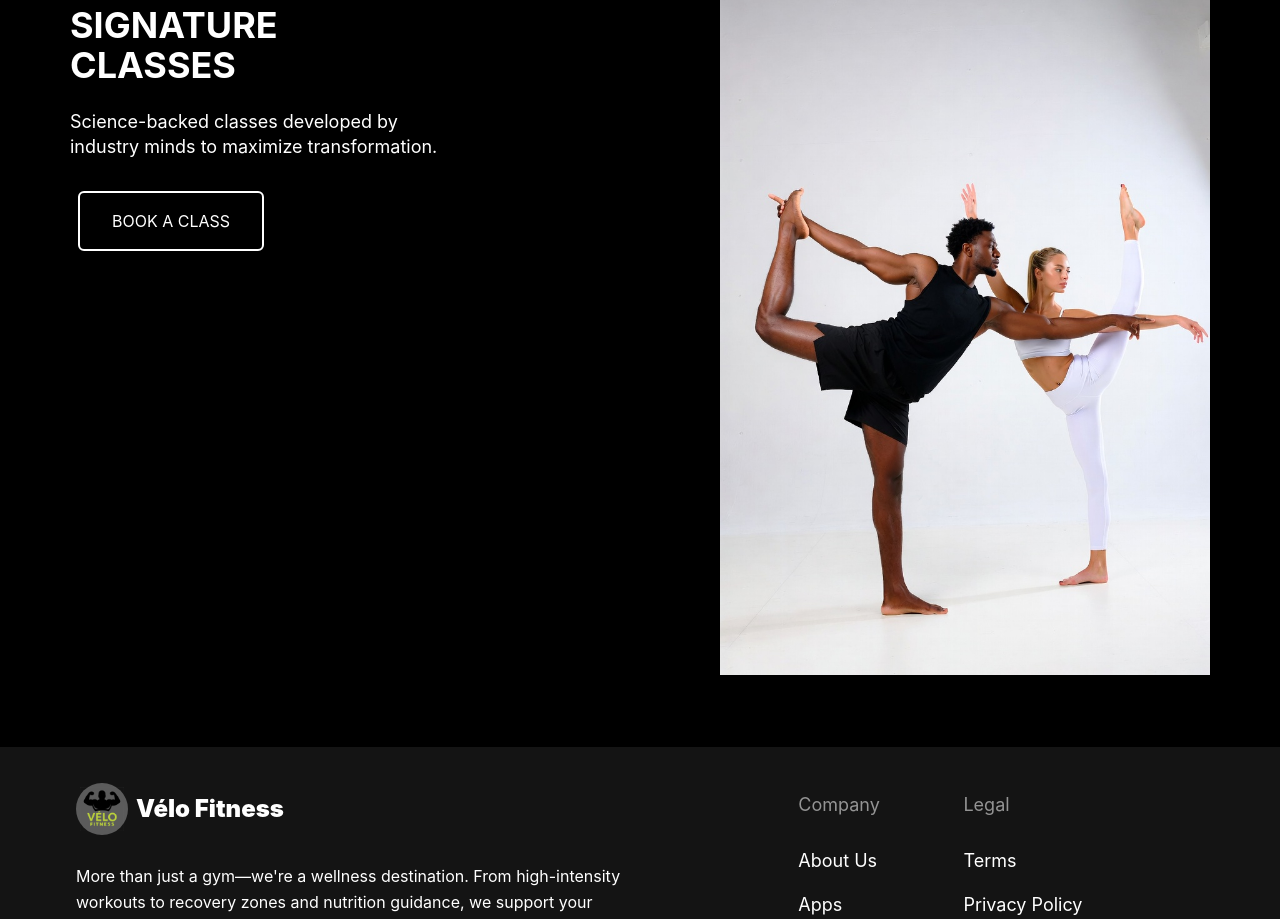
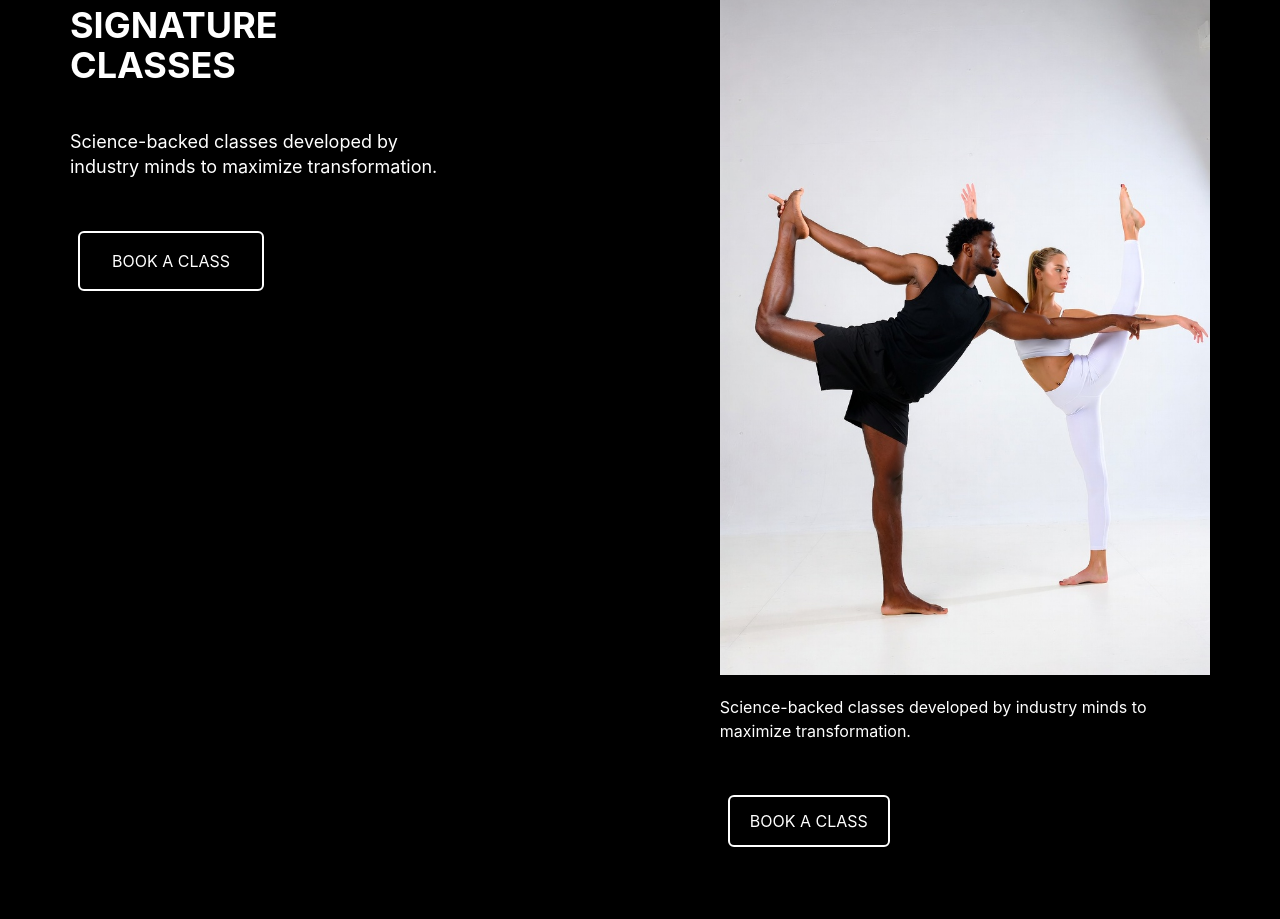
Before and after one commit to Nhlalo/VeloFitness, a React (Vite) app: page /classes in a window 1280 px wide. Shown: the part 1007-1926 px from the top of the page. Built offline with nearby package versions, Linux system fonts and the light colour scheme.

Commit message:
feat: add button and paragraph, within unlimited signature classes, depending on view port width

```diff
--- a/src/pages/classes/Classes.tsx
+++ b/src/pages/classes/Classes.tsx
@@ -52,11 +52,11 @@ function UnlimitedSignatureClasses() {
           <h2 className="mt-5 mb-6 text-3xl font-bold uppercase lg:w-[50%] lg:text-4xl">
             Unlimited Signature Classes
           </h2>
-          <p className="line xl py- mb-6 text-base lg:w-[60%] lg:text-lg lg:leading-[1.4]">
+          <p className="mb-6 hidden w-[60%] py-5 text-lg leading-[1.4] lg:block">
             Science-backed classes developed by industry minds to maximize
             transformation.
           </p>
-          <button className="m-2 rounded-md border-2 border-white bg-transparent px-5 py-3 text-white hover:bg-gray-400 md:px-8 md:py-4">
+          <button className="m-2 hidden rounded-md border-2 border-white bg-transparent px-8 py-4 text-white hover:bg-gray-400 lg:inline">
             BOOK A CLASS
           </button>
         </div>
@@ -67,6 +67,13 @@ function UnlimitedSignatureClasses() {
             loading="lazy"
             className="w-full"
           />
+          <p className="mb-6 py-5">
+            Science-backed classes developed by industry minds to maximize
+            transformation.
+          </p>
+          <button className="m-2 rounded-md border-2 border-white bg-transparent px-5 py-3 text-white hover:bg-gray-400">
+            BOOK A CLASS
+          </button>
         </div>
       </div>
     </Container>
```
